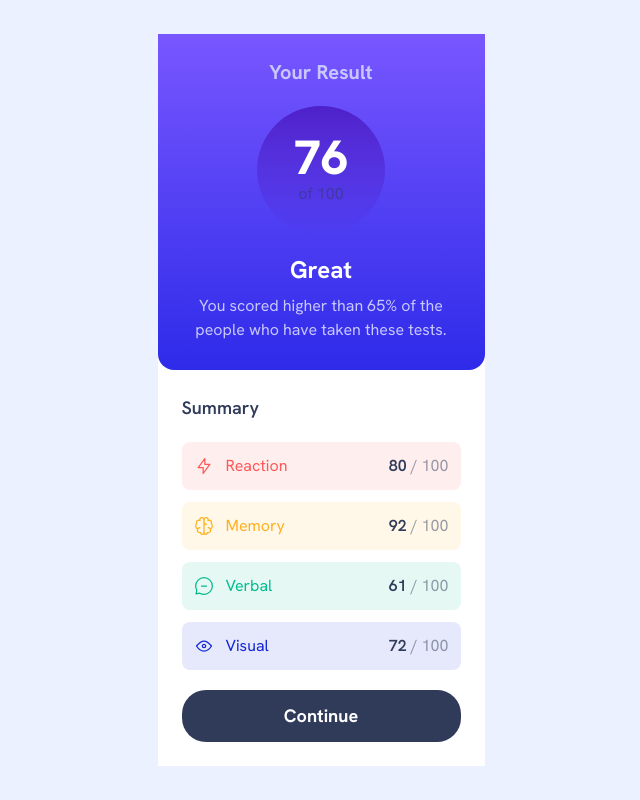
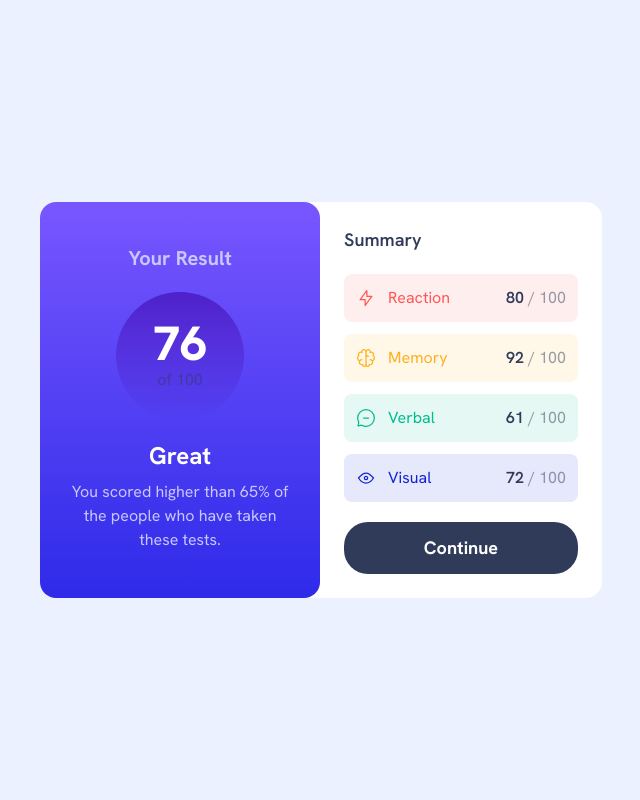
Before and after one commit to sercansimsek/result-summary-component, a React (Vite) app: page / in a window 1280 px wide. Shown: the whole page, without its empty margins (319-959 px from the left). Built offline with nearby package versions, Linux system fonts and the light colour scheme.

Commit message:
styles implemented for the desktop screens

```diff
--- a/src/App.jsx
+++ b/src/App.jsx
@@ -4,8 +4,8 @@ import dataFromServer from "../data.json";
 export const App = () => {
   return (
     <div className="flexCenter bg-main min-h-screen font-hanken">
-      <div className="bg-white w-[327px]">
-        <div className="flexCenter mainGradient p-6 rounded-b-2xl">
+      <div className="bg-white w-[327px] sm:flex sm:rounded-2xl sm:w-max">
+        <div className="flexCenter mainGradient p-6 rounded-b-2xl sm:w-[280px] sm:rounded-2xl">
           <span className="text-lightLavendar font-bold text-xl mb-5">
             Your Result
           </span>
@@ -23,7 +23,7 @@ export const App = () => {
             </span>
           </div>
         </div>
-        <div className="flex flex-col justify-start p-6">
+        <div className="flex flex-col justify-start p-6 sm:justify-center sm:w-max">
           <span className="font-semibold text-lg text-darkGrayBlue mb-5">
             Summary
           </span>
@@ -32,7 +32,7 @@ export const App = () => {
               {dataFromServer.map((data) => (
                 <li key={data.category}>
                   <div
-                    className={cn("resultCard", {
+                    className={cn("resultCard sm:gap-14", {
                       "bg-lightRedBcg": data.category === "Reaction",
                       "bg-orangeYellowBcg": data.category === "Memory",
                       "bg-greenTealBcg": data.category === "Verbal",
```
